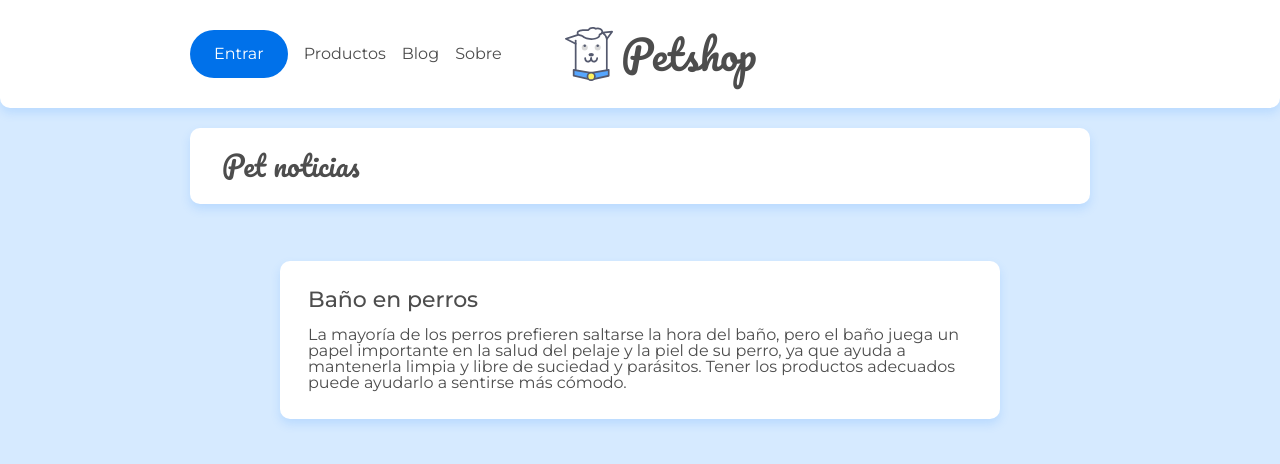
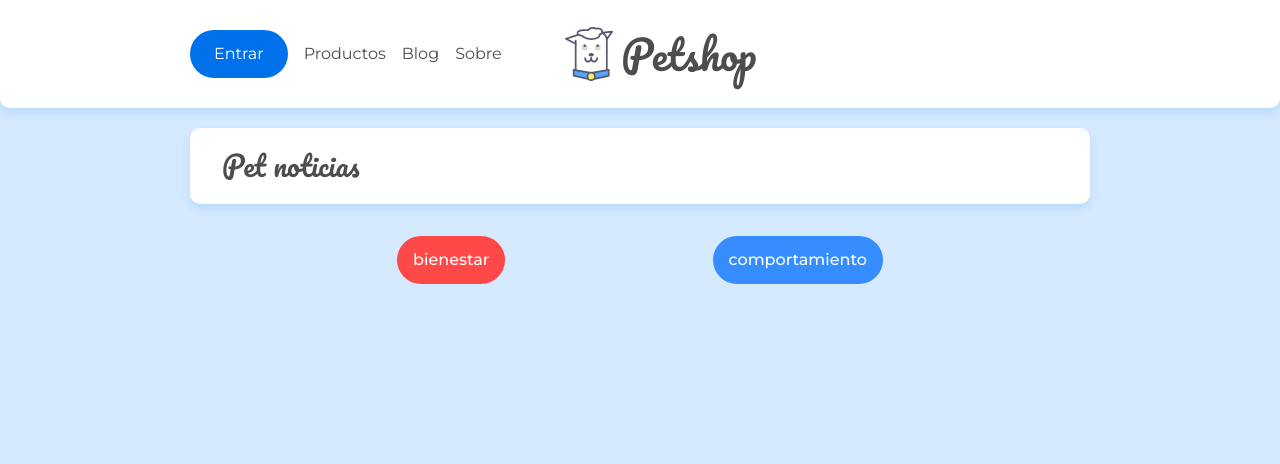
Before and after one commit to DRACKSBOYVEVO/my-firts-app-react-pets-shop, a React (Create React App) app: page / in a window 1280 px wide. Shown: the top 464 px of the page. Built offline with nearby package versions, Linux system fonts and the light colour scheme; data requests are answered from the project's data file.

Commit message:
feat: nueva referencia al componente para listar las categorias

```diff
--- /dev/null
+++ b/src/components/ListCategories.jsx
@@ -0,0 +1,29 @@
+import { useState, useEffect } from 'react'
+import { Link } from "react-router-dom"
+import { buscar } from "../api/api";
+import "../assets/css/blog.css"
+
+const ListCategories = () => {
+
+    const [categories, setCategories] = useState([]);
+
+    useEffect(() => {
+        buscar(`/categorias`, setCategories)
+    }, [])
+
+    return (
+        <ul className="category-list container flex">
+            {
+                categories.map(category => (
+                    <Link to={`/categoria/${category.id}`} key={category.id}>
+                        <li className={`category-list__category category-list__category--${category.id}`}>
+                            {category.nombre}
+                        </li>
+                    </Link>
+                ))
+            }
+        </ul>
+    )
+}
+
+export default ListCategories;
--- a/src/pages/Home.jsx
+++ b/src/pages/Home.jsx
@@ -1,15 +1,12 @@
+import ListCategories from "../components/ListCategories"
+
 const Home = () => {
   return (
     <main>
       <div className="container">
         <h2 className="title-page">Pet noticias</h2>
       </div>
-      <section className="container flex flex--center">
-        <article className="card post">
-          <h2 className="post-card__title">Baño en perros</h2>
-          <p className="post-card__text">La mayoría de los perros prefieren saltarse la hora del baño, pero el baño juega un papel importante en la salud del pelaje y la piel de su perro, ya que ayuda a mantenerla limpia y libre de suciedad y parásitos. Tener los productos adecuados puede ayudarlo a sentirse más cómodo.</p>
-        </article>
-      </section>
+      <ListCategories />
     </main>
   )
 }
```
